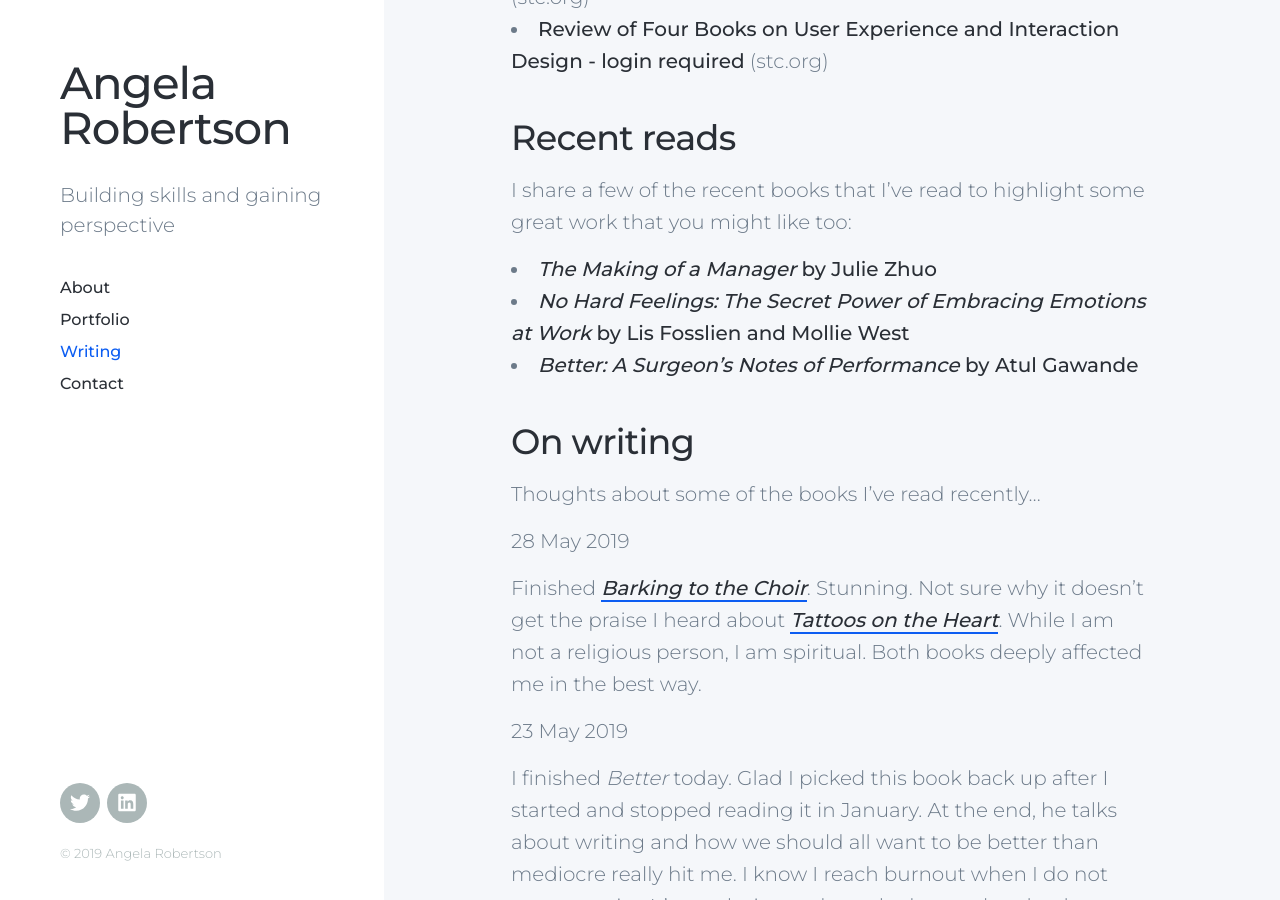
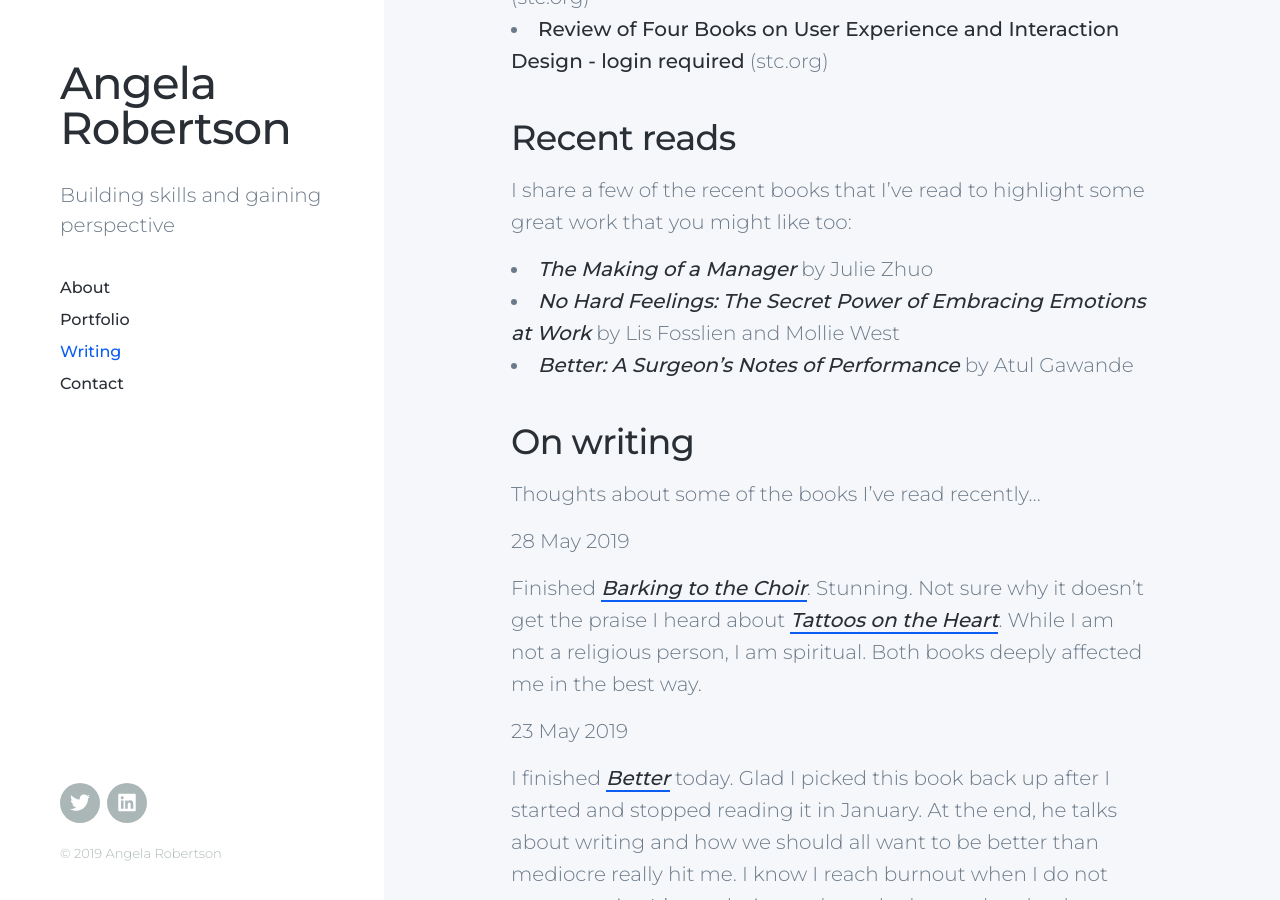
Before and after one commit to arob98/arob98.github.io, a Jekyll site: the page built from _pages/writing.md, in a window 1280 px wide and 900 px high, scrolled down 450 px. Built offline with Jekyll 4.4.1, drawn with Linux system fonts in a browser that asks for light colours; nearby versions of some CDN libraries.

```diff
--- a/_pages/writing.md
+++ b/_pages/writing.md
@@ -16,9 +16,9 @@ featured_image: /images/writing.svg
 
 I share a few of the recent books that I've read to highlight some great work that you might like too:
 
-* [*The Making of a Manager* by Julie Zhuo](https://www.amazon.com/gp/product/0735219567/ref=as_li_tl?ie=UTF8&tag=arobertson0f-20&camp=1789&creative=9325&linkCode=as2&creativeASIN=0735219567&linkId=c567ae9ffaef642275bb50b30cdc3d5e)
-* [*No Hard Feelings: The Secret Power of Embracing Emotions at Work* by Lis Fosslien and Mollie West](https://www.amazon.com/gp/product/0525533834/ref=as_li_tl?ie=UTF8&tag=arobertson0f-20&camp=1789&creative=9325&linkCode=as2&creativeASIN=0525533834&linkId=1fadda51a07385f45dccbf8ed68659cf)
-* [*Better: A Surgeon's Notes of Performance* by Atul Gawande](https://www.amazon.com/gp/product/0312427654/ref=as_li_tl?ie=UTF8&tag=arobertson0f-20&camp=1789&creative=9325&linkCode=as2&creativeASIN=0312427654&linkId=f19fc436256e71deee0c644100ddda08)
+* [*The Making of a Manager*](https://www.amazon.com/gp/product/0735219567/ref=as_li_tl?ie=UTF8&tag=arobertson0f-20&camp=1789&creative=9325&linkCode=as2&creativeASIN=0735219567&linkId=c567ae9ffaef642275bb50b30cdc3d5e) by Julie Zhuo
+* [*No Hard Feelings: The Secret Power of Embracing Emotions at Work*](https://www.amazon.com/gp/product/0525533834/ref=as_li_tl?ie=UTF8&tag=arobertson0f-20&camp=1789&creative=9325&linkCode=as2&creativeASIN=0525533834&linkId=1fadda51a07385f45dccbf8ed68659cf) by Lis Fosslien and Mollie West
+* [*Better: A Surgeon's Notes of Performance*](https://www.amazon.com/gp/product/0312427654/ref=as_li_tl?ie=UTF8&tag=arobertson0f-20&camp=1789&creative=9325&linkCode=as2&creativeASIN=0312427654&linkId=f19fc436256e71deee0c644100ddda08) by Atul Gawande
 
 ## On writing
 
@@ -30,4 +30,5 @@ Finished [*Barking to the Choir*](https://www.amazon.com/gp/product/1476726159/r
 
 23 May 2019
 
-I finished *Better* today. Glad I picked this book back up after I started and stopped reading it in January. At the end, he talks about writing and how we should all want to be better than mediocre really hit me. I know I reach burnout when I do not want to write. It's my desire to always be better than leads to burnout. Such a lovely, messy paradox. Perhaps Gawande will write about this topic in a future book.
+I finished [*Better*](https://www.amazon.com/gp/product/0312427654/ref=as_li_tl?ie=UTF8&tag=arobertson0f-20&camp=1789&creative=9325&linkCode=as2&creativeASIN=0312427654&linkId=f19fc436256e71deee0c644100ddda08)
+ today. Glad I picked this book back up after I started and stopped reading it in January. At the end, he talks about writing and how we should all want to be better than mediocre really hit me. I know I reach burnout when I do not want to write. It's my desire to always be better than leads to burnout. Such a lovely, messy paradox. Perhaps Gawande will write about this topic in a future book.
```
